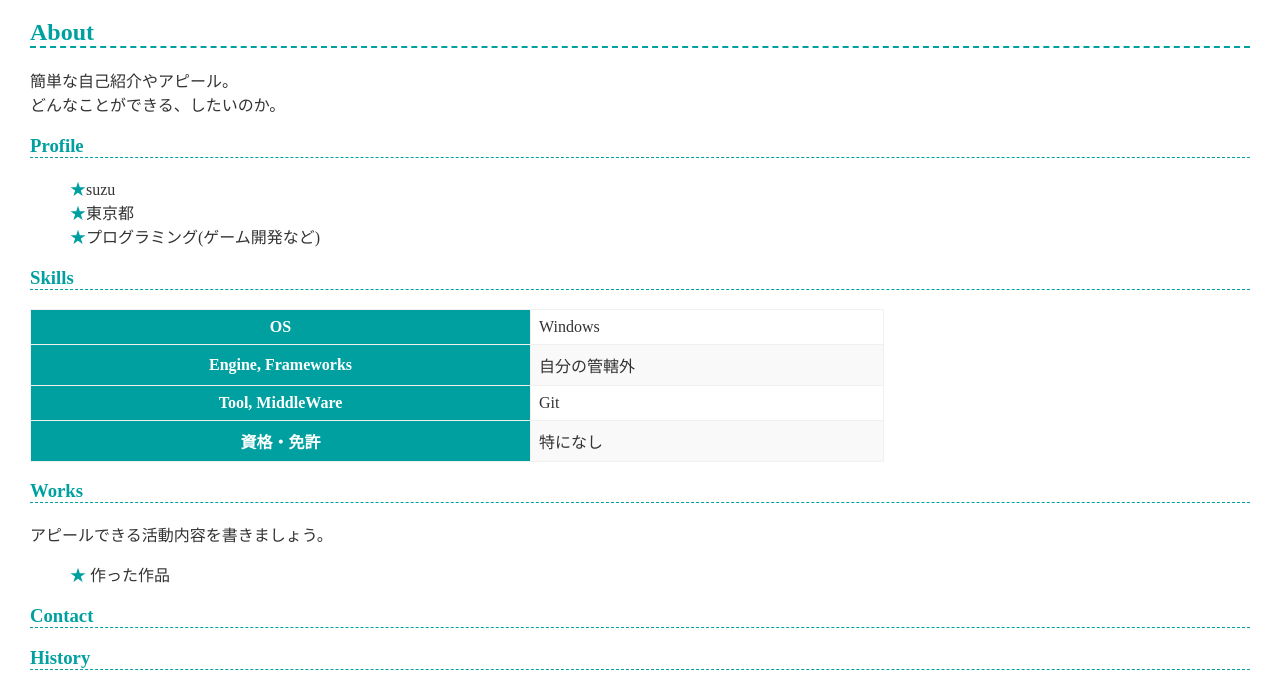
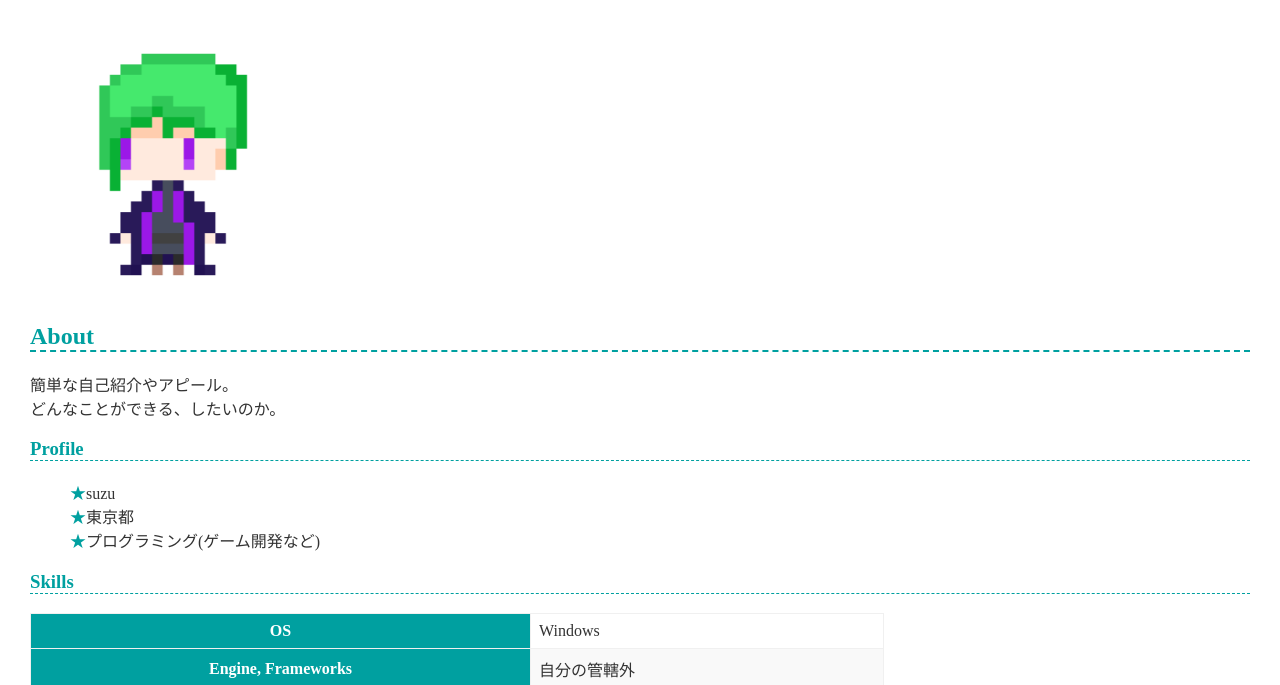
Before and after one commit to Suzu-pr/Suzu-pr.github.io, a plain HTML site: page index.html in a window 1280 px wide. Shown: the part 94-779 px from the top of the page. Drawn offline with Linux system fonts and the light colour scheme.

Commit message:
Update index.html

```diff
--- a/index.html
+++ b/index.html
@@ -8,6 +8,7 @@
   </head>
   <body>
     <h1>suzu</h1>
+    <img src="icon.png" width="280">
 
     <h2>About</h2>
     <p>
```
